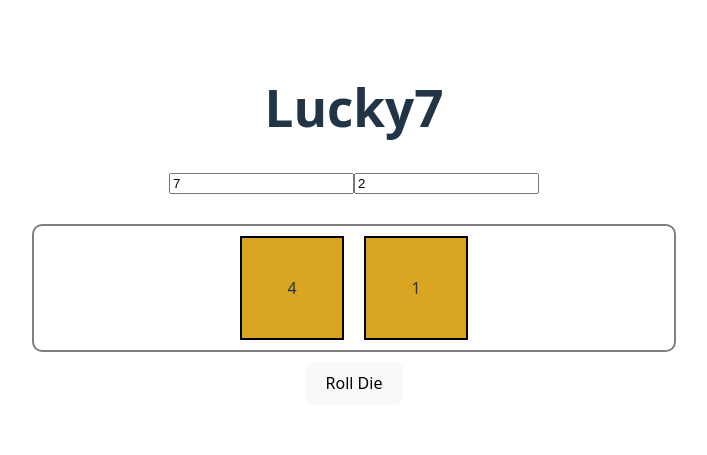
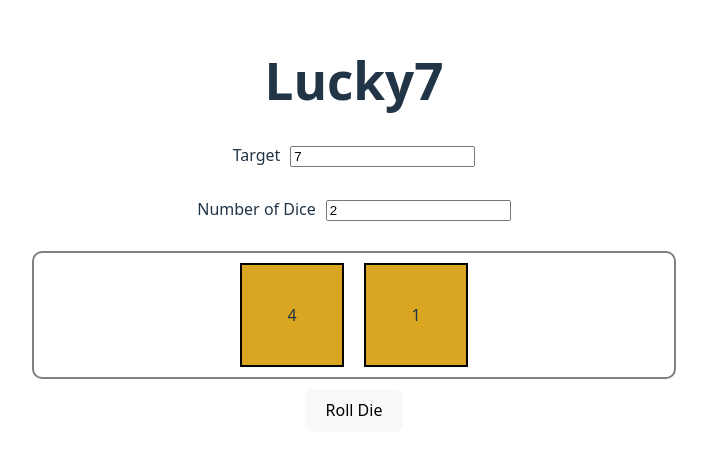
Before and after one commit to jayathra/lucky7, a React (Vite) app: page / in a window 1280 px wide. Shown: the part 175-630 px from the top of the page, without its empty margins (286-993 px from the left). Built offline with nearby package versions, Linux system fonts and the light colour scheme.

Commit message:
Consolidated both inputs into a single state

```diff
--- a/src/Inputs.css
+++ b/src/Inputs.css
@@ -1,3 +1,7 @@
 .inputs {
     margin-bottom: 30px;
 }
+
+label {
+    margin-right: 10px;
+}
--- a/src/Inputs.jsx
+++ b/src/Inputs.jsx
@@ -1,14 +1,20 @@
 import './Inputs.css';
 import { rollDie } from './utils';
 
-export default function Inputs({ target, setTarget, dice, setDice, setRoll }) {
+export default function Inputs({ inputs, setInputs, setRoll }) {
     return(
         <>
-            <input className="inputs" type="number" placeholder="target" value={target} onChange={(e)=>setTarget(Number(e.target.value))} />
-            <input className="inputs" type="number" placeholder="number of dice" value={dice} onChange={(e)=> {
-                setDice(Number(e.target.value));
-                setRoll(rollDie(Number(e.target.value)));
-             }} />
+            <div>
+                <label htmlFor="target">Target</label>
+                <input id="target" className="inputs" type="number" placeholder="target" value={inputs.target} onChange={(e)=>setInputs({...inputs, target: Number(e.target.value)})} />
+            </div>
+            <div>
+                <label htmlFor="numDice">Number of Dice</label>
+                <input id="numDice" className="inputs" type="number" placeholder="number of dice" value={inputs.dice} onChange={(e)=> {
+                    setInputs({...inputs, dice: Number(e.target.value)});
+                    setRoll(rollDie(Number(e.target.value)));
+                }} />
+            </div>
         </>
     )
 }
--- a/src/LuckyN.jsx
+++ b/src/LuckyN.jsx
@@ -5,15 +5,14 @@ import Inputs from './Inputs.jsx';
 
 export default function LuckyN() {
 
-    const [dice, setDice] = useState(2);
-    const [roll, setRoll] = useState(rollDie(dice));
-    const [target, setTarget] = useState(7);
+    const [inputs, setInputs] = useState({target: 7, dice: 2})
+    const [roll, setRoll] = useState(rollDie(inputs.dice));
 
     return (
         <>
-            <h1>Lucky{target} {isWinner(roll, target) && <span>WINNER WINNER!</span>}</h1>
-            <Inputs target={target} setTarget={setTarget} dice={dice} setDice={setDice} setRoll={setRoll} />
-            <Dice roll={roll} setRoll={setRoll} dice={dice} />
+            <h1>Lucky{inputs.target} {isWinner(roll, inputs.target) && <span>WINNER WINNER!</span>}</h1>
+            <Inputs inputs={inputs} setInputs={setInputs} setRoll={setRoll} />
+            <Dice roll={roll} setRoll={setRoll} dice={inputs.dice} />
         </>
     )
 }
```
